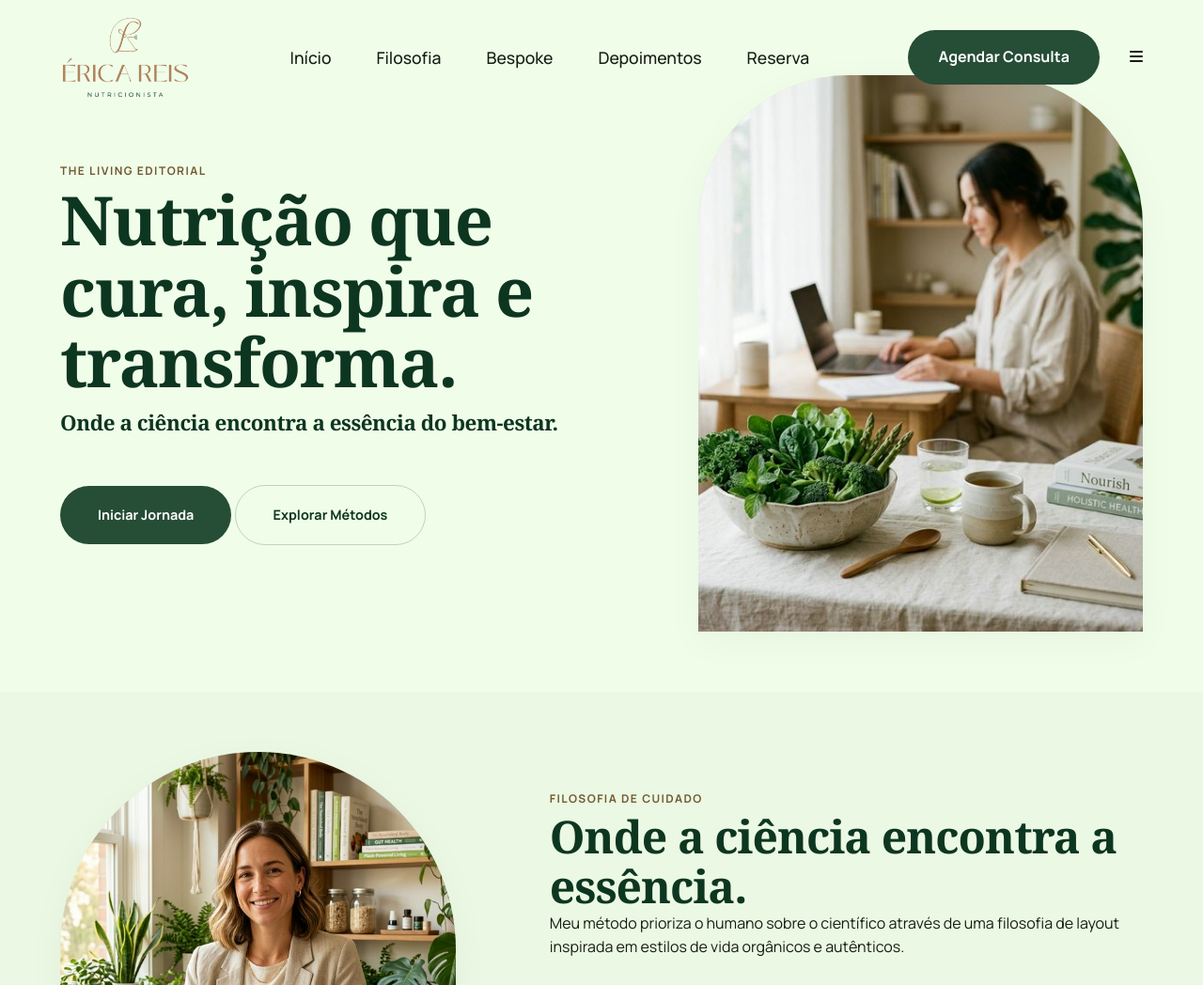
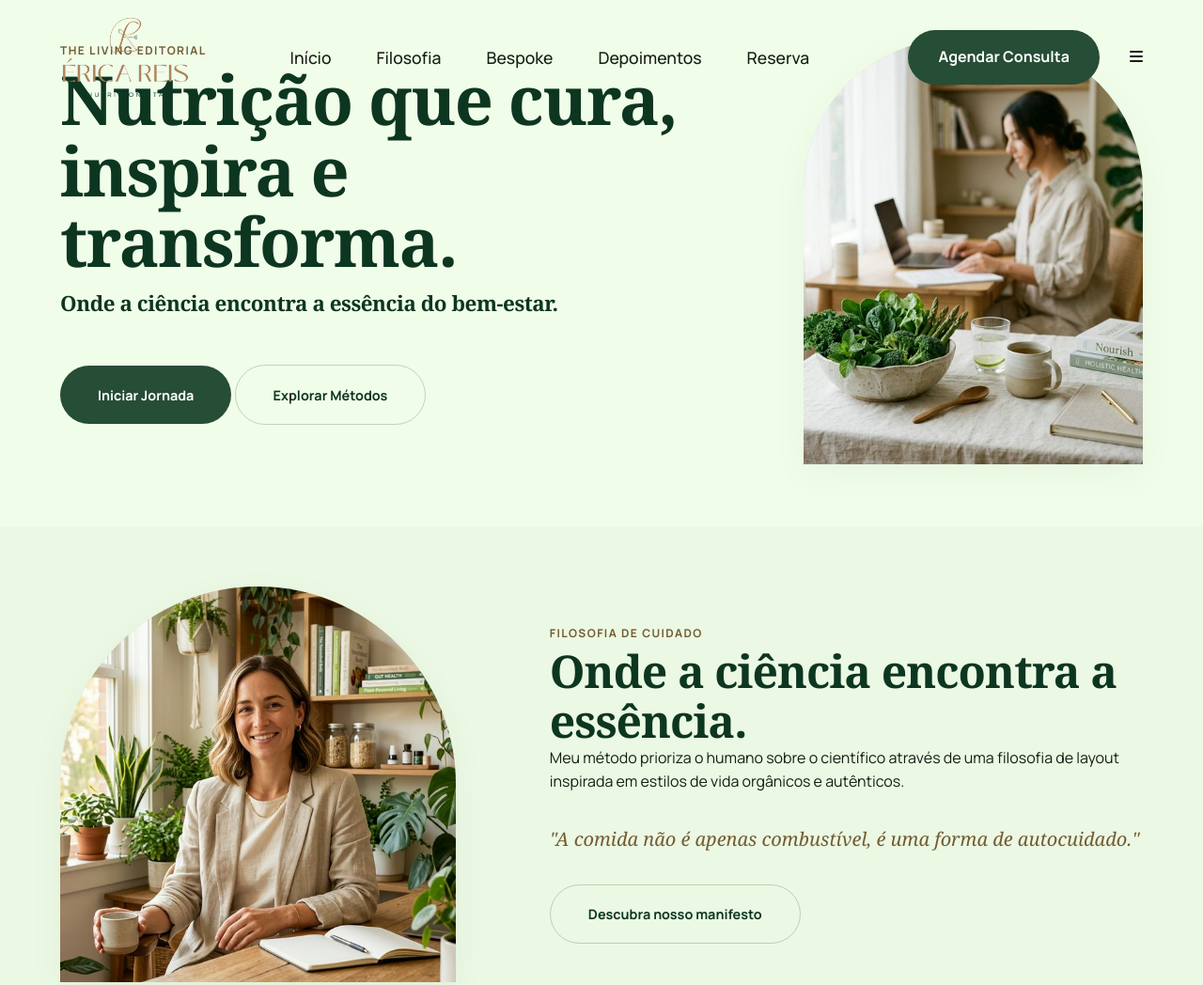
Before and after one commit to nelsonblisboa/erica_wellness, a plain HTML site: page index.html in a window 1280 px wide. Shown: the top 1048 px of the page at 94% size. Drawn offline with Linux system fonts and the light colour scheme.

Commit message:
style: elevate hero text and reduce image proportion

```diff
--- a/style.css
+++ b/style.css
@@ -240,20 +240,24 @@ header.scrolled .header-actions .btn {
 
 /* HERO */
 .hero {
-    min-height: 80vh; /* Reduzido para aproximar o conteúdo do topo */
+    min-height: 70vh; /* Reduzido de 80vh */
     display: flex;
     align-items: center;
-    padding-top: 10vh;
+    padding-top: 5vh; /* Aproximado do topo */
 }
 
 .hero-content {
     display: grid;
-    grid-template-columns: 1.1fr 0.9fr;
-    gap: 100px;
+    grid-template-columns: 1.3fr 0.7fr; /* Texto ganha mais espaço, imagem diminui */
+    gap: 120px;
     align-items: center;
 }
 
-.hero-text { position: relative; z-index: 2; }
+.hero-text {
+    position: relative;
+    z-index: 2;
+    transform: translateY(-20px); /* Sobe o texto suavemente */
+}
 
 /* Overlapping effect */
 .hero-image-wrap {
```
